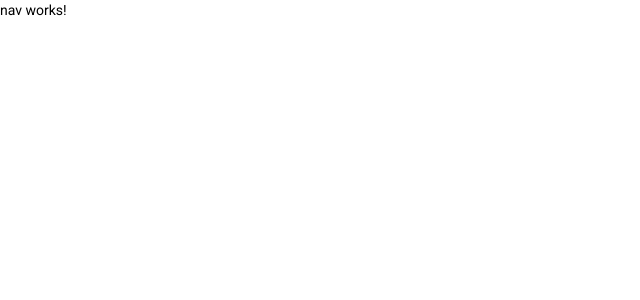
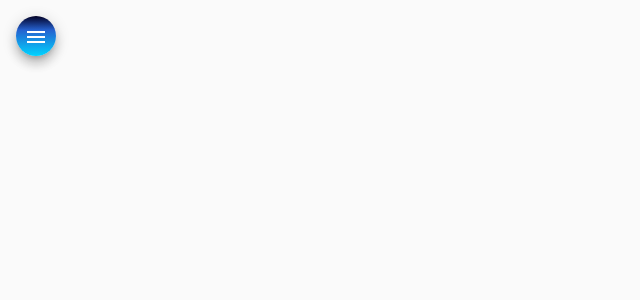
Before and after one commit to emircalife/helpdesk-frontend, an Angular app: page / in a window 1280 px wide. Shown: the top 300 px of the page, without its empty margins (0-640 px from the left). Built offline with nearby package versions, Linux system fonts and the light colour scheme.

Commit message:
HTML e CSS para componente NAV

```diff
--- a/src/app/components/nav/nav.component.css
+++ b/src/app/components/nav/nav.component.css
@@ -0,0 +1,30 @@
+.container{
+    height: 100%;
+}
+
+.sidenav{
+    width: 13rem;
+    color: white;
+    background: linear-gradient(180deg, rgba(2,0,36,1) 0%, rgba(37,97,207,1) 35%, rgba(0,212,255,1) 100%);
+}
+
+img{
+    width:100%;
+    height: 7rem;
+    margin: .8rem auto 1rem auto;
+}
+
+.sidenav a{
+    color: white;
+
+}
+
+.sidenav i{
+    margin-right: .6rem;
+}
+
+.menu{
+    margin: 1rem 0 0 1rem;
+    color: white;
+    background: linear-gradient(180deg, rgba(2,0,36,1) 0%, rgba(37,97,207,1) 35%, rgba(0,212,255,1) 100%);
+}
--- a/src/app/components/nav/nav.component.html
+++ b/src/app/components/nav/nav.component.html
@@ -1 +1,34 @@
-<p>nav works!</p>
+<mat-drawer-container class="container" autosize>
+    <mat-drawer #drawer class="sidenav" mode="side">
+        <img src="assets/img/side-image.svg" alt="imagem de navegação">
+        <mat-nav-list class="nav-list">
+            <a mat-list-item louterLink="/">
+                <i class="material-icons">home</i>
+                Home
+            </a>
+            <a mat-list-item louterLink="/">
+                <i class="material-icons">account_circle</i>
+                Técnicos
+            </a>
+            <a mat-list-item louterLink="/">
+                <i class="material-icons">person</i>
+                Clientes
+            </a>
+            <a mat-list-item louterLink="/">
+                <i class="material-icons">code</i>
+                Github
+            </a>
+            <a mat-list-item louterLink="/">
+                <i class="material-icons">logout</i>
+                Logout
+            </a>
+        </mat-nav-list>
+    </mat-drawer>
+
+    <div class="sidenav-content">
+      <button class="menu mat-elevation-z8" (click)="drawer.toggle()" mat-icon-button>
+        <mat-icon>menu</mat-icon>
+      </button>
+    </div>
+
+  </mat-drawer-container>
```
